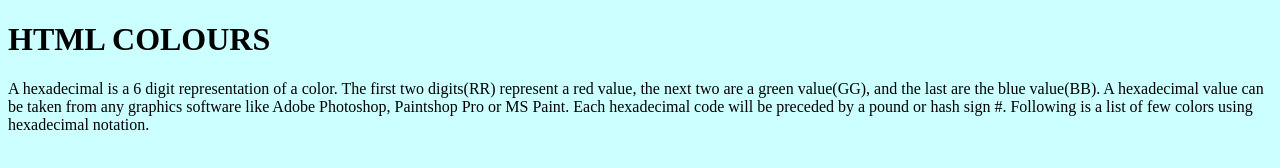
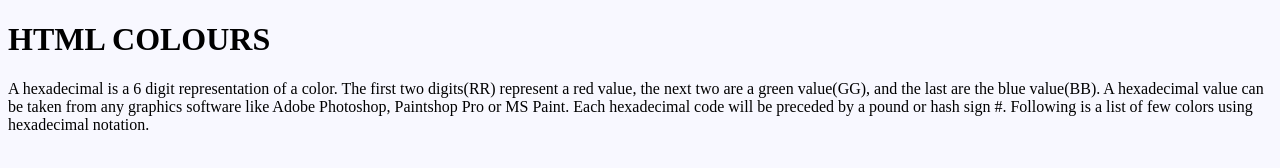
Before and after one commit to Fahim0810/Web-technology, a plain HTML site: page 02.html in a window 1280 px wide. Drawn offline with Linux system fonts and the light colour scheme.

Commit message:
Update 02.html

```diff
--- a/02.html
+++ b/02.html
@@ -1,6 +1,6 @@
 <!DOCTYPE html>
 <html>
-    <body text = "black" bgcolor = "#ccffff">
+    <body text = "black" bgcolor = "#F8F8FF">
         <h1>HTML COLOURS</h1>
         <p>A hexadecimal is a 6 digit representation of a color. The first two digits(RR) represent a red value, the next two are a green value(GG), and the last are the blue value(BB).
 A hexadecimal value can be taken from any graphics software like Adobe Photoshop, Paintshop Pro or MS Paint.
```
